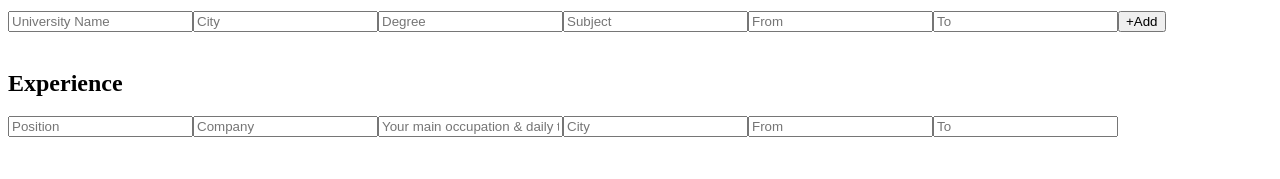
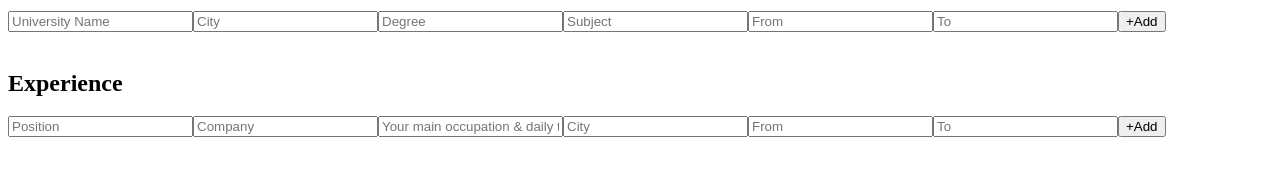
Before and after one commit to tonnykh/cv-application, a React (Create React App) app: page / in a window 1280 px wide. Shown: the part 222-401 px from the top of the page. Built offline with nearby package versions, Linux system fonts and the light colour scheme.

Commit message:
Add button to generate new Experience form field

```diff
--- a/src/components/Main.js
+++ b/src/components/Main.js
@@ -32,7 +32,8 @@ class Main extends Component {
                 from: '',
                 to: '',
             },
-            countEducation: 1
+            countEducation: 1,
+            countExperience: 1
         }
 
         this.handleChangePersonalInfo = this.handleChangePersonalInfo.bind(this);
@@ -40,6 +41,7 @@ class Main extends Component {
         this.handleChangeExperience = this.handleChangeExperience.bind(this);
 
         this.handleAddEducation = this.handleAddEducation.bind(this);
+        this.handleAddExperience = this.handleAddExperience.bind(this);
     }
 
     handleChangePersonalInfo = (e) => {
@@ -83,8 +85,15 @@ class Main extends Component {
         this.setState({ countEducation: this.state.countEducation + 1 });
     }
 
+    handleAddExperience = (e) => {
+        e.preventDefault();
+        this.setState({ countExperience: this.state.countExperience + 1 });
+
+        console.log(this.state.countExperience, 'COUNT EXP_____')
+    }
+
     render() {
-        const { personalInfo, education, experience, countEducation } = this.state;
+        const { personalInfo, education, experience, countEducation, countExperience } = this.state;
 
         return(
             <main>
@@ -93,8 +102,11 @@ class Main extends Component {
                     onChangePersonal={this.handleChangePersonalInfo}
                     onChangeEducation={this.handleChangeEducation}
                     onChangeExperience={this.handleChangeExperience}
+
                     onAddEducation={this.handleAddEducation}
+                    onAddExperience={this.handleAddExperience}
                     countEducation={countEducation}
+                    countExperience={countExperience}
                 />
                 <CVPreview
                     personalInfo={personalInfo}
--- a/src/components/Main/CVFormEditor/CVFormEditor.js
+++ b/src/components/Main/CVFormEditor/CVFormEditor.js
@@ -3,7 +3,7 @@ import Education from "./components/Education";
 import Experience from "./components/Experience";
 
 const CVFormEditor = (props) => {
-    const { onChangePersonal, onChangeEducation, onChangeExperience, onAddEducation, countEducation } = props;
+    const { onChangePersonal, onChangeEducation, onChangeExperience, onAddEducation, onAddExperience, countEducation, countExperience } = props;
 
         return (
             <div>
@@ -11,11 +11,15 @@ const CVFormEditor = (props) => {
                 <br />
                 <Education
                     onChange={onChangeEducation}
-                    onAdd={onAddEducation}
+                    onAddEducation={onAddEducation}
                     countEducation={countEducation}
                 />
                 <br />
-                <Experience onChange={onChangeExperience}/>
+                <Experience
+                    onChange={onChangeExperience}
+                    countExperience={countExperience}
+                    onAddExperience={onAddExperience}
+                />
                 <br />
             </div>
         )
--- a/src/components/Main/CVFormEditor/components/Education.js
+++ b/src/components/Main/CVFormEditor/components/Education.js
@@ -7,12 +7,12 @@ const education = inputFields.education;
 education.forEach(field => field.key = uniqid());
 
 const Education = (props) => {
-   const { onChange, onAdd, countEducation } = props;
+   const { onChange, onAddEducation, countEducation } = props;
 
-   let experienceItems = [];
+   let educationItems = [];
 
    for (let i = 0; i < countEducation; i++) {
-    experienceItems.push( education.map((educationInput) => {
+    educationItems.push( education.map((educationInput) => {
         return <Input placeholder={educationInput.placeholder} name={educationInput.name} onChange={onChange} key={educationInput.key}/>})
         );
    }
@@ -20,8 +20,8 @@ const Education = (props) => {
     return (
         <form>
             <h2>Education</h2>
-            {experienceItems}
-            <Button text="+Add" onClick={onAdd} />
+            {educationItems}
+            <Button text="+Add" onClick={onAddEducation} />
         </form>
     )
 }
--- a/src/components/Main/CVFormEditor/components/Experience.js
+++ b/src/components/Main/CVFormEditor/components/Experience.js
@@ -1,19 +1,30 @@
 import Input from "./Input";
 import inputFields from "../../Utils/inputFields";
-import uniqid from 'uniqid'
+import uniqid from 'uniqid';
+import Button from "../../Utils/Button";
+
 
 const experience = inputFields.experience;
 experience.forEach(field => field.key = uniqid());
 
 const Experience = (props) => {
-    const{ onChange } = props;
+    const{ onChange, onAddExperience, countExperience } = props;
 
+    let experienceItems = [];
+
+    for (let i = 0; i < countExperience; i++) {
+        experienceItems.push( experience.map((experienceInput) => {
+            return <Input placeholder={experienceInput.placeholder} name={experienceInput.name} onChange={onChange} key={experienceInput.key}/>})
+            );
+    }
     return(
         <form>
             <h2>Experience</h2>
-            {experience.map((experienceInput) => {
+            {/* {experience.map((experienceInput) => {
                 return <Input placeholder={experienceInput.placeholder} name={experienceInput.name} onChange={onChange} key={experienceInput.key}/>
-            })}
+            })} */}
+            {experienceItems}
+            <Button text="+Add" onClick={onAddExperience} />
         </form>
     )
 }
```
